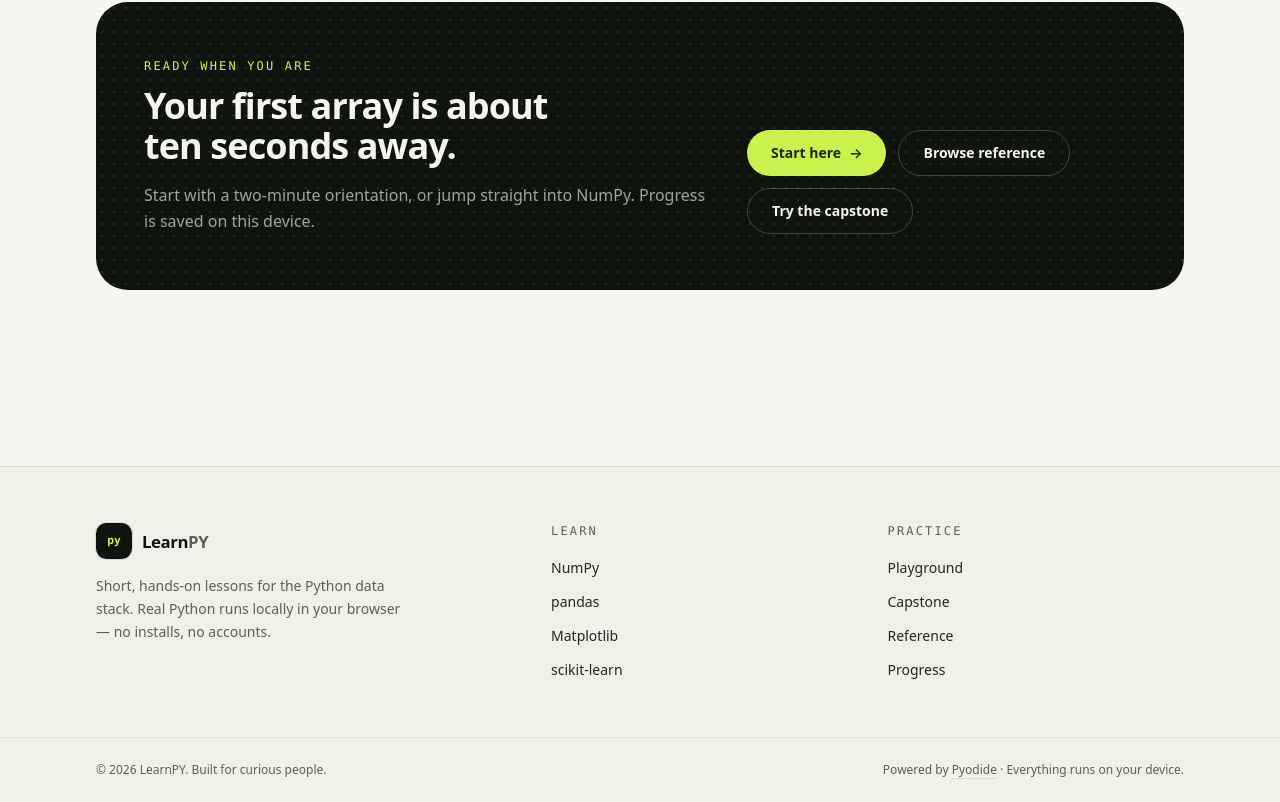
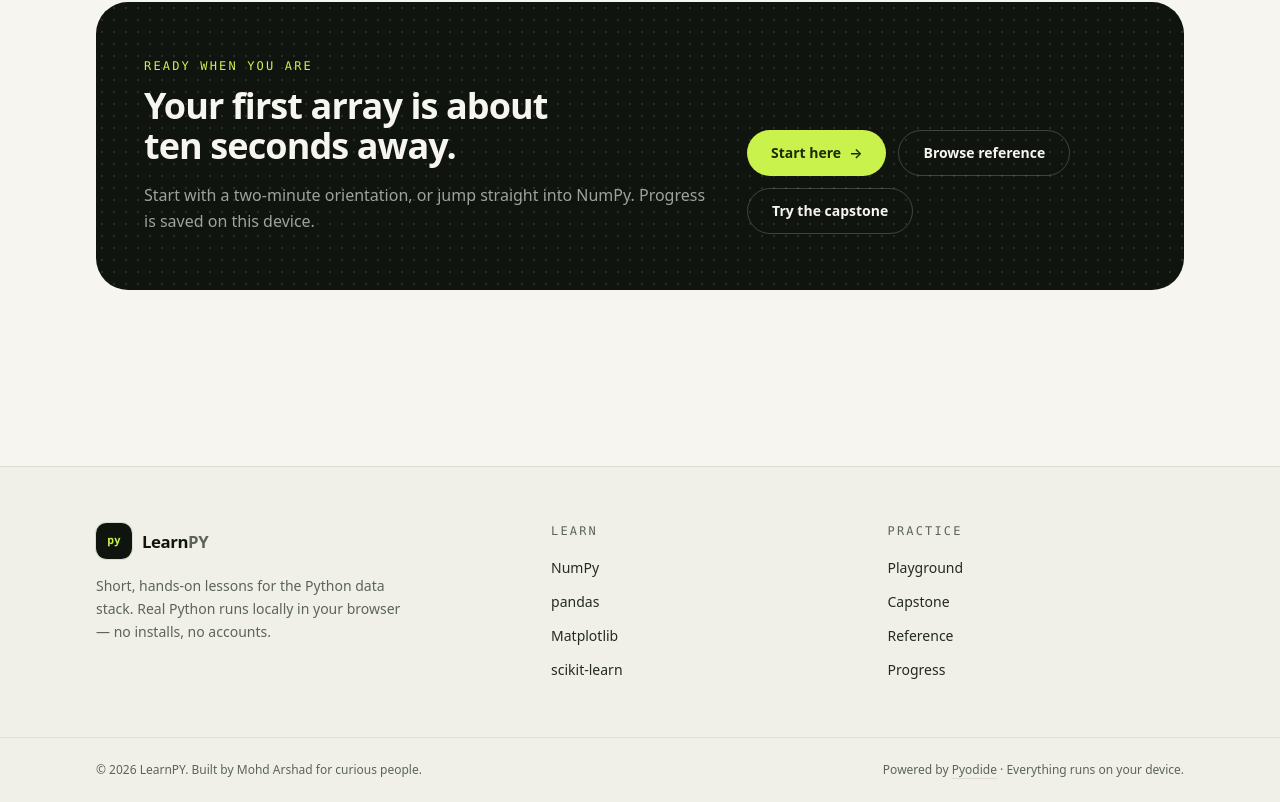
Before and after one commit to mohdarshadd/LearnPY, a Next.js app: page / in a window 1280 px wide. Shown: the part 2303-3105 px from the top of the page. Built offline with nearby package versions, Linux system fonts and the light colour scheme; no server answers.

Commit message:
chore: credit Mohd Arshad in the site footer

```diff
--- a/components/site-footer.tsx
+++ b/components/site-footer.tsx
@@ -57,7 +57,7 @@ export function SiteFooter() {
 
       <div className="border-t border-line/70">
         <div className="mx-auto flex w-full max-w-6xl flex-col gap-2 px-5 py-6 text-xs text-muted sm:flex-row sm:items-center sm:justify-between sm:px-8">
-          <p>© 2026 LearnPY. Built for curious people.</p>
+          <p>© 2026 LearnPY. Built by Mohd Arshad for curious people.</p>
           <p>
             Powered by{" "}
             <a
```
